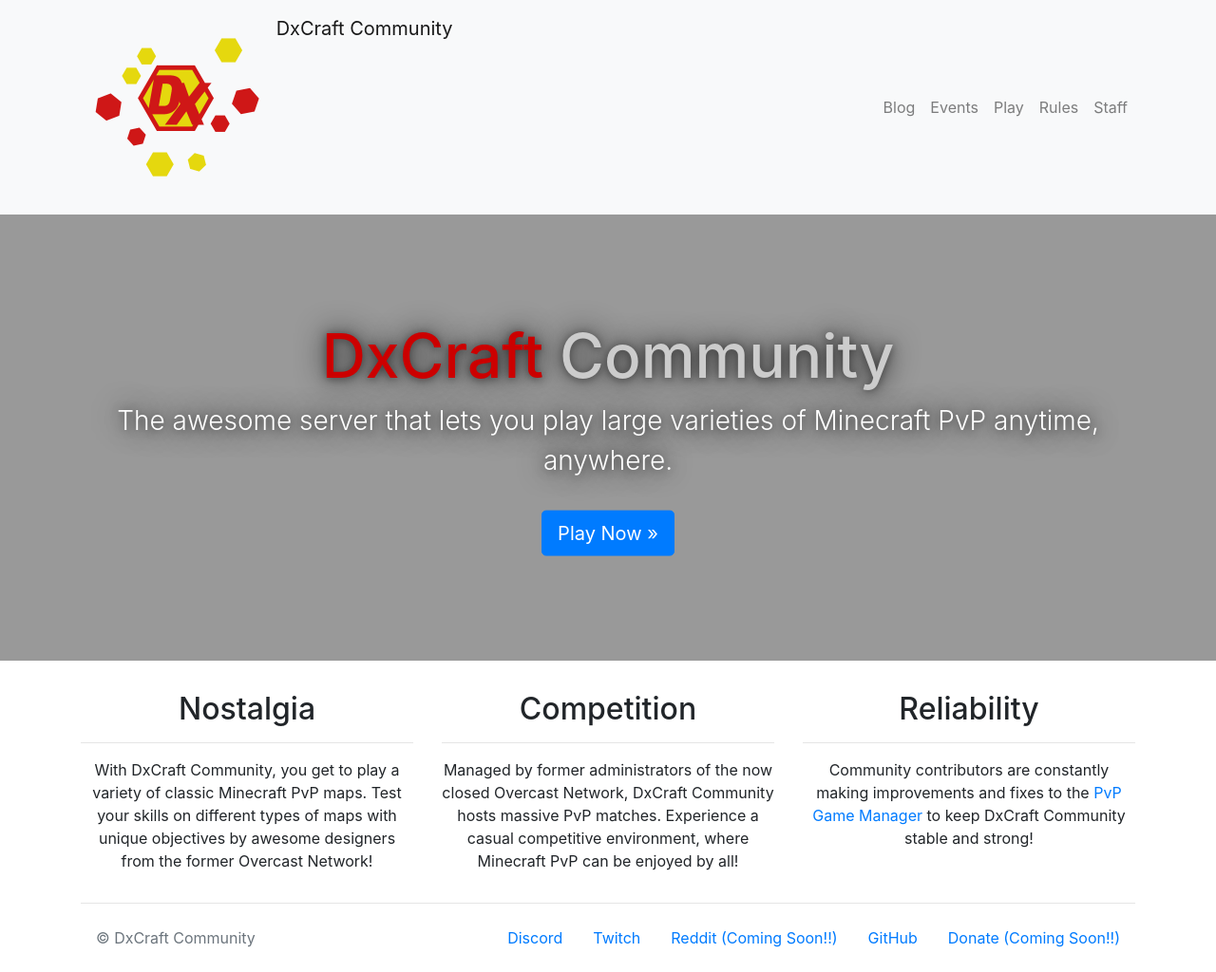
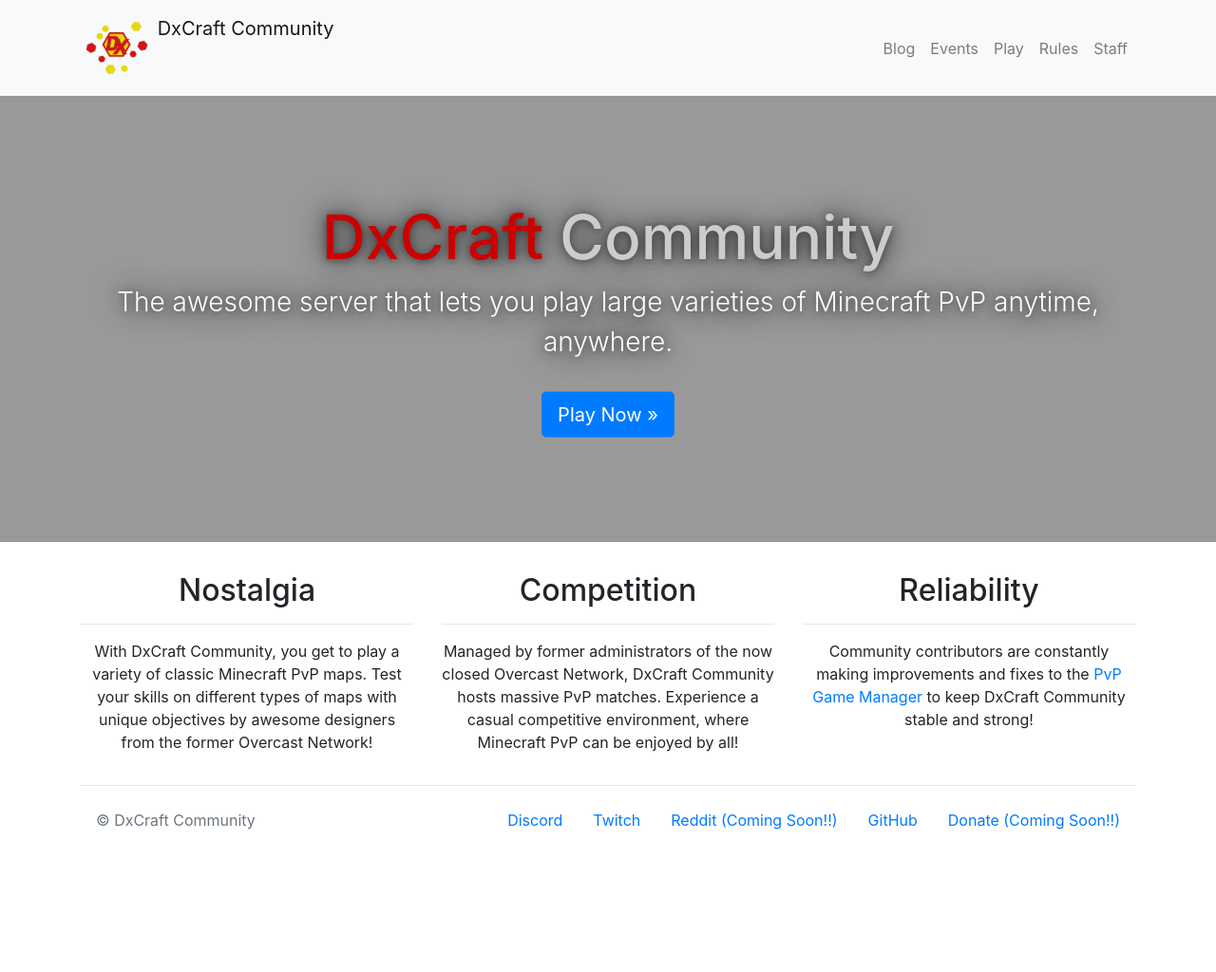
Before and after one commit to DxCraft/dxcraft.github.io, a Jekyll site: the page built from _pages/index.html, in a window 1280 px wide. Shown: the whole page at 95% size. Built offline with Jekyll 4.4.1, drawn with Linux system fonts in a browser that asks for light colours; nearby versions of some CDN libraries; after the commit the page ends 900 px from its top, so only the background shows below that.

Commit message:
Update nav.html

```diff
--- a/_includes/nav.html
+++ b/_includes/nav.html
@@ -1,7 +1,7 @@
 <nav class="navbar navbar-expand-lg navbar-light bg-light">
   <div class="container">
     <a class="navbar-brand" href="{{ site.url }}">
-      <img src="{{ site.url }}/assets/img/logo.png" class="d-inline-block align-top" alt="Logo">
+      <img src="{{ site.url }}/assets/img/logo.png" class="d-inline-block align-top" alt="Logo" width="75" height="75">
       <span class="title">{{ site.title }}</span>
     </a>
 
```
